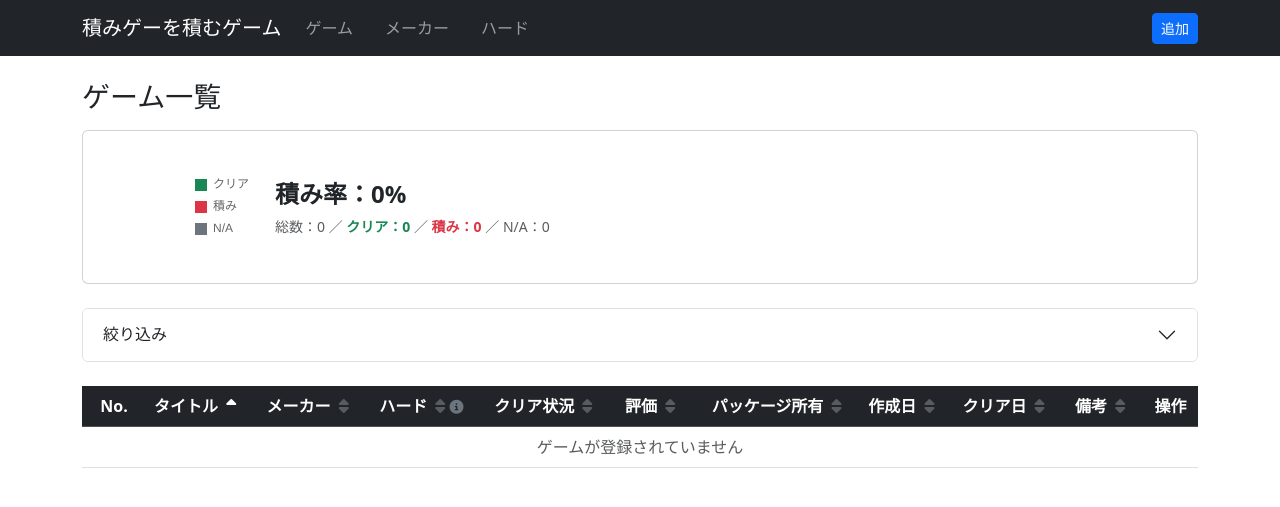
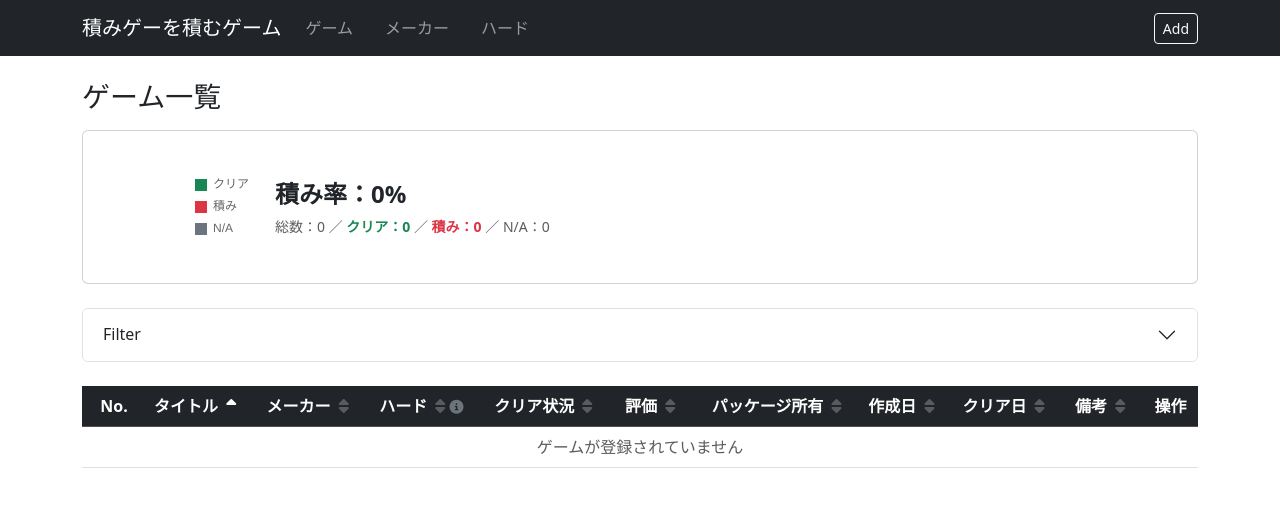
Before and after one commit to hara191204/tsumigee_database, a Django app: page /games/ in a window 1280 px wide. Shown: the top 507 px of the page. Run offline with Django 5.2, Linux system fonts and the light colour scheme; data that the repository does not hold is empty.

Commit message:
style: change all button labels to English
Co-Authored-By: Claude Sonnet 4.6 <noreply@anthropic.com>

```diff
--- a/app/templates/tsumigee_database/game_confirm_delete.html
+++ b/app/templates/tsumigee_database/game_confirm_delete.html
@@ -8,9 +8,9 @@
   <form method="post">
     {% csrf_token %}
     <div class="d-flex gap-2">
-      <button type="submit" class="btn btn-danger">削除する</button>
+      <button type="submit" class="btn btn-danger">Delete</button>
       <a href="{% url 'tsumigee_database:game_detail' game.pk %}"
-         class="btn btn-secondary">キャンセル</a>
+         class="btn btn-secondary">Cancel</a>
     </div>
   </form>
 {% endblock content %}
--- a/app/templates/tsumigee_database/game_detail.html
+++ b/app/templates/tsumigee_database/game_detail.html
@@ -5,9 +5,9 @@
     <h1 class="h3">{{ game.title }}</h1>
     <div>
       <a href="{% url 'tsumigee_database:game_update' game.pk %}"
-         class="btn btn-outline-secondary btn-sm">編集</a>
+         class="btn btn-outline-secondary btn-sm">Edit</a>
       <a href="{% url 'tsumigee_database:game_delete' game.pk %}"
-         class="btn btn-outline-danger btn-sm">削除</a>
+         class="btn btn-outline-danger btn-sm">Delete</a>
     </div>
   </div>
   <table class="table table-bordered w-auto">
@@ -59,5 +59,5 @@
     </tbody>
   </table>
   <a href="{% url 'tsumigee_database:game_list' %}"
-     class="btn btn-secondary mt-2">一覧に戻る</a>
+     class="btn btn-secondary mt-2">Back</a>
 {% endblock content %}
--- a/app/templates/tsumigee_database/game_form.html
+++ b/app/templates/tsumigee_database/game_form.html
@@ -22,9 +22,9 @@
       </div>
     {% endfor %}
     <div class="d-flex gap-2 mt-4">
-      <button type="submit" class="btn btn-primary">保存</button>
+      <button type="submit" class="btn btn-primary">Save</button>
       <a href="{% if object %}{% url 'tsumigee_database:game_detail' object.pk %}{% else %}{% url 'tsumigee_database:game_list' %}{% endif %}"
-         class="btn btn-secondary">キャンセル</a>
+         class="btn btn-secondary">Cancel</a>
     </div>
   </form>
 {% endblock content %}
--- a/app/templates/tsumigee_database/game_list.html
+++ b/app/templates/tsumigee_database/game_list.html
@@ -2,7 +2,7 @@
 {% block page_title %}ゲーム一覧 | {% endblock page_title %}
 {% block navbar_actions %}
   <a href="{% url 'tsumigee_database:game_create' %}"
-     class="btn btn-primary btn-sm">追加</a>
+     class="btn btn-outline-light btn-sm">Add</a>
 {% endblock navbar_actions %}
 {% block content %}
   <h1 class="h3 mb-3">ゲーム一覧</h1>
@@ -38,7 +38,7 @@
                   data-bs-toggle="collapse"
                   data-bs-target="#filterCollapse"
                   aria-expanded="{% if is_filtered %}true{% else %}false{% endif %}"
-                  aria-controls="filterCollapse">絞り込み</button>
+                  aria-controls="filterCollapse">Filter</button>
         </h2>
         <div id="filterCollapse"
              class="accordion-collapse collapse {% if is_filtered %}show{% endif %}"
@@ -99,9 +99,9 @@
                   </div>
                 </div>
                 <div class="col-auto d-flex gap-1">
-                  <button type="submit" class="btn btn-outline-primary btn-sm">絞り込み</button>
+                  <button type="submit" class="btn btn-outline-primary btn-sm">Filter</button>
                   <a href="{% url 'tsumigee_database:game_list' %}"
-                     class="btn btn-outline-secondary btn-sm">クリア</a>
+                     class="btn btn-outline-secondary btn-sm">Clear</a>
                 </div>
               </div>
             </form>
@@ -259,11 +259,11 @@
         {% if page_obj.has_previous %}
           <li class="page-item">
             <a class="page-link"
-               href="?{% if filter_params %}{{ filter_params }}&{% endif %}page={{ page_obj.previous_page_number }}">前へ</a>
+               href="?{% if filter_params %}{{ filter_params }}&{% endif %}page={{ page_obj.previous_page_number }}">Prev</a>
           </li>
         {% else %}
           <li class="page-item disabled">
-            <span class="page-link">前へ</span>
+            <span class="page-link">Prev</span>
           </li>
         {% endif %}
         {% for num in page_obj.paginator.page_range %}
@@ -275,11 +275,11 @@
         {% if page_obj.has_next %}
           <li class="page-item">
             <a class="page-link"
-               href="?{% if filter_params %}{{ filter_params }}&{% endif %}page={{ page_obj.next_page_number }}">次へ</a>
+               href="?{% if filter_params %}{{ filter_params }}&{% endif %}page={{ page_obj.next_page_number }}">Next</a>
           </li>
         {% else %}
           <li class="page-item disabled">
-            <span class="page-link">次へ</span>
+            <span class="page-link">Next</span>
           </li>
         {% endif %}
       </ul>
--- a/app/templates/tsumigee_database/hard_confirm_delete.html
+++ b/app/templates/tsumigee_database/hard_confirm_delete.html
@@ -8,9 +8,9 @@
   <form method="post">
     {% csrf_token %}
     <div class="d-flex gap-2">
-      <button type="submit" class="btn btn-danger">削除する</button>
+      <button type="submit" class="btn btn-danger">Delete</button>
       <a href="{% url 'tsumigee_database:hard_list' %}"
-         class="btn btn-secondary">キャンセル</a>
+         class="btn btn-secondary">Cancel</a>
     </div>
   </form>
 {% endblock content %}
--- a/app/templates/tsumigee_database/hard_detail.html
+++ b/app/templates/tsumigee_database/hard_detail.html
@@ -5,9 +5,9 @@
     <h1 class="h3">{{ object.name }}</h1>
     <div class="d-flex gap-2">
       <a href="{% url 'tsumigee_database:hard_update' object.pk %}"
-         class="btn btn-outline-secondary btn-sm">編集</a>
+         class="btn btn-outline-secondary btn-sm">Edit</a>
       <a href="{% url 'tsumigee_database:hard_delete' object.pk %}"
-         class="btn btn-outline-danger btn-sm">削除</a>
+         class="btn btn-outline-danger btn-sm">Delete</a>
     </div>
   </div>
   <table class="table table-bordered w-auto">
@@ -27,5 +27,5 @@
     </tbody>
   </table>
   <a href="{% url 'tsumigee_database:hard_list' %}"
-     class="btn btn-secondary mt-2">一覧に戻る</a>
+     class="btn btn-secondary mt-2">Back</a>
 {% endblock content %}
--- a/app/templates/tsumigee_database/hard_form.html
+++ b/app/templates/tsumigee_database/hard_form.html
@@ -14,9 +14,9 @@
       </div>
     {% endfor %}
     <div class="d-flex gap-2 mt-4">
-      <button type="submit" class="btn btn-primary">保存</button>
+      <button type="submit" class="btn btn-primary">Save</button>
       <a href="{% url 'tsumigee_database:hard_list' %}"
-         class="btn btn-secondary">キャンセル</a>
+         class="btn btn-secondary">Cancel</a>
     </div>
   </form>
 {% endblock content %}
--- a/app/templates/tsumigee_database/hard_list.html
+++ b/app/templates/tsumigee_database/hard_list.html
@@ -2,7 +2,7 @@
 {% block page_title %}ハード一覧 | {% endblock page_title %}
 {% block navbar_actions %}
   <a href="{% url 'tsumigee_database:hard_create' %}"
-     class="btn btn-primary btn-sm">追加</a>
+     class="btn btn-outline-light btn-sm">Add</a>
 {% endblock navbar_actions %}
 {% block content %}
   <h1 class="h3 mb-3">ハード一覧</h1>
--- a/app/templates/tsumigee_database/maker_confirm_delete.html
+++ b/app/templates/tsumigee_database/maker_confirm_delete.html
@@ -8,9 +8,9 @@
   <form method="post">
     {% csrf_token %}
     <div class="d-flex gap-2">
-      <button type="submit" class="btn btn-danger">削除する</button>
+      <button type="submit" class="btn btn-danger">Delete</button>
       <a href="{% url 'tsumigee_database:maker_list' %}"
-         class="btn btn-secondary">キャンセル</a>
+         class="btn btn-secondary">Cancel</a>
     </div>
   </form>
 {% endblock content %}
--- a/app/templates/tsumigee_database/maker_detail.html
+++ b/app/templates/tsumigee_database/maker_detail.html
@@ -5,9 +5,9 @@
     <h1 class="h3">{{ object.name }}</h1>
     <div class="d-flex gap-2">
       <a href="{% url 'tsumigee_database:maker_update' object.pk %}"
-         class="btn btn-outline-secondary btn-sm">編集</a>
+         class="btn btn-outline-secondary btn-sm">Edit</a>
       <a href="{% url 'tsumigee_database:maker_delete' object.pk %}"
-         class="btn btn-outline-danger btn-sm">削除</a>
+         class="btn btn-outline-danger btn-sm">Delete</a>
     </div>
   </div>
   <table class="table table-bordered w-auto">
@@ -31,5 +31,5 @@
     </tbody>
   </table>
   <a href="{% url 'tsumigee_database:maker_list' %}"
-     class="btn btn-secondary mt-2">一覧に戻る</a>
+     class="btn btn-secondary mt-2">Back</a>
 {% endblock content %}
--- a/app/templates/tsumigee_database/maker_form.html
+++ b/app/templates/tsumigee_database/maker_form.html
@@ -14,9 +14,9 @@
       </div>
     {% endfor %}
     <div class="d-flex gap-2 mt-4">
-      <button type="submit" class="btn btn-primary">保存</button>
+      <button type="submit" class="btn btn-primary">Save</button>
       <a href="{% url 'tsumigee_database:maker_list' %}"
-         class="btn btn-secondary">キャンセル</a>
+         class="btn btn-secondary">Cancel</a>
     </div>
   </form>
 {% endblock content %}
--- a/app/templates/tsumigee_database/maker_list.html
+++ b/app/templates/tsumigee_database/maker_list.html
@@ -2,7 +2,7 @@
 {% block page_title %}メーカー一覧 | {% endblock page_title %}
 {% block navbar_actions %}
   <a href="{% url 'tsumigee_database:maker_create' %}"
-     class="btn btn-primary btn-sm">追加</a>
+     class="btn btn-outline-light btn-sm">Add</a>
 {% endblock navbar_actions %}
 {% block content %}
   <h1 class="h3 mb-3">メーカー一覧</h1>
```
